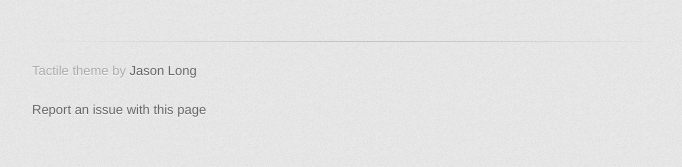
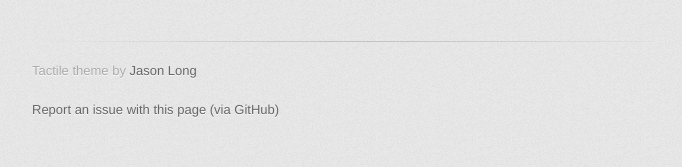
Before and after one commit to fbauer/fbauer.github.com, a Jekyll site: the page built from index.html, in a window 1280 px wide. Shown: the part 1991-2158 px from the top of the page, without its empty margins (298-980 px from the left). Built offline with Jekyll 4.4.1, drawn with Linux system fonts in a browser that asks for light colours; some web fonts are replaced.

Commit message:
Update master.html
Get rid of Google fonts

```diff
--- a/_layouts/master.html
+++ b/_layouts/master.html
@@ -6,7 +6,6 @@
   <head>
     <meta charset='utf-8'>
     <meta http-equiv="X-UA-Compatible" content="chrome=1">
-    <link href='https://fonts.googleapis.com/css?family=Chivo:900' rel='stylesheet' type='text/css'>
     <link rel="stylesheet" type="text/css" href="/stylesheets/stylesheet.css" media="screen" />
     <link rel="stylesheet" type="text/css" href="/stylesheets/pygment_trac.css" media="screen" />
     <link rel="stylesheet" type="text/css" href="/stylesheets/print.css" media="print" />
@@ -37,7 +36,7 @@
         <footer>
 	  <p>Tactile theme by <a href="http://twitter.com/jasonlong">Jason Long</a></p>
           <p><a href="https://github.com/fbauer/fbauer.github.com/issues/new">
-            Report an issue with this page</a>
+            Report an issue with this page (via GitHub)</a>
           </p>
         </footer>
 
```
